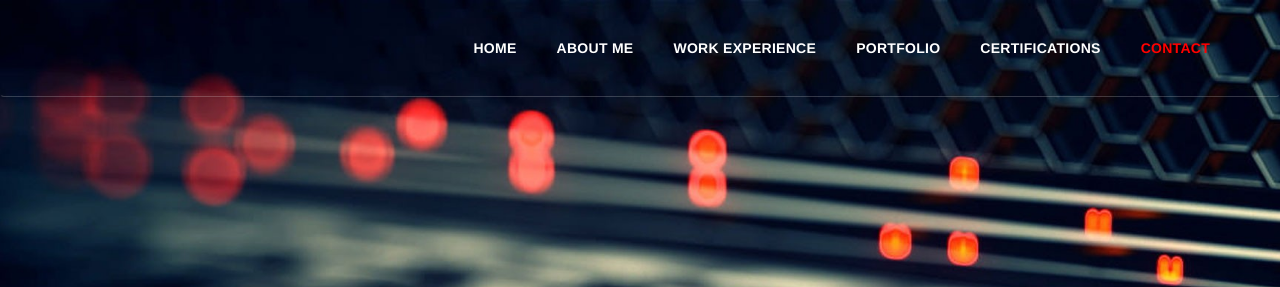
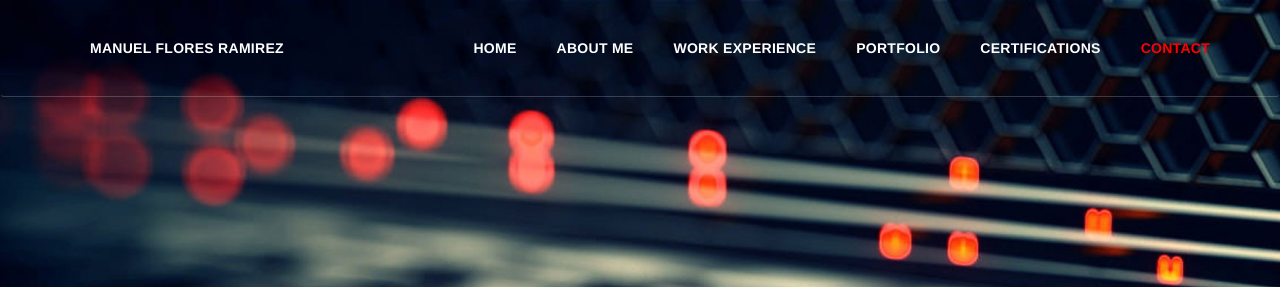
Before and after one commit to manuelflrs/-MyPortfolio, a plain HTML site: page index.html in a window 1280 px wide. Shown: the top 287 px of the page. Drawn offline with Linux system fonts and the light colour scheme.

Commit message:
Changed header

```diff
--- a/index.html
+++ b/index.html
@@ -45,6 +45,9 @@
 					</div--->
 
                         <div class="menu-container">
+                            <ul class="nav navbar-nav navbar-nav-left">
+                                <li class="js_nav-item nav-item"><a class="nav-item-child nav-item-hover" href="#">Manuel Flores Ramirez</a></li>
+                            </ul>
                             <ul class="nav navbar-nav navbar-nav-right">
                                 <li class="js_nav-item nav-item"><a class="nav-item-child nav-item-hover" href="#body">Home</a></li>
                                 <li class="js_nav-item nav-item"><a class="nav-item-child nav-item-hover" href="#about">About Me</a></li>
```
